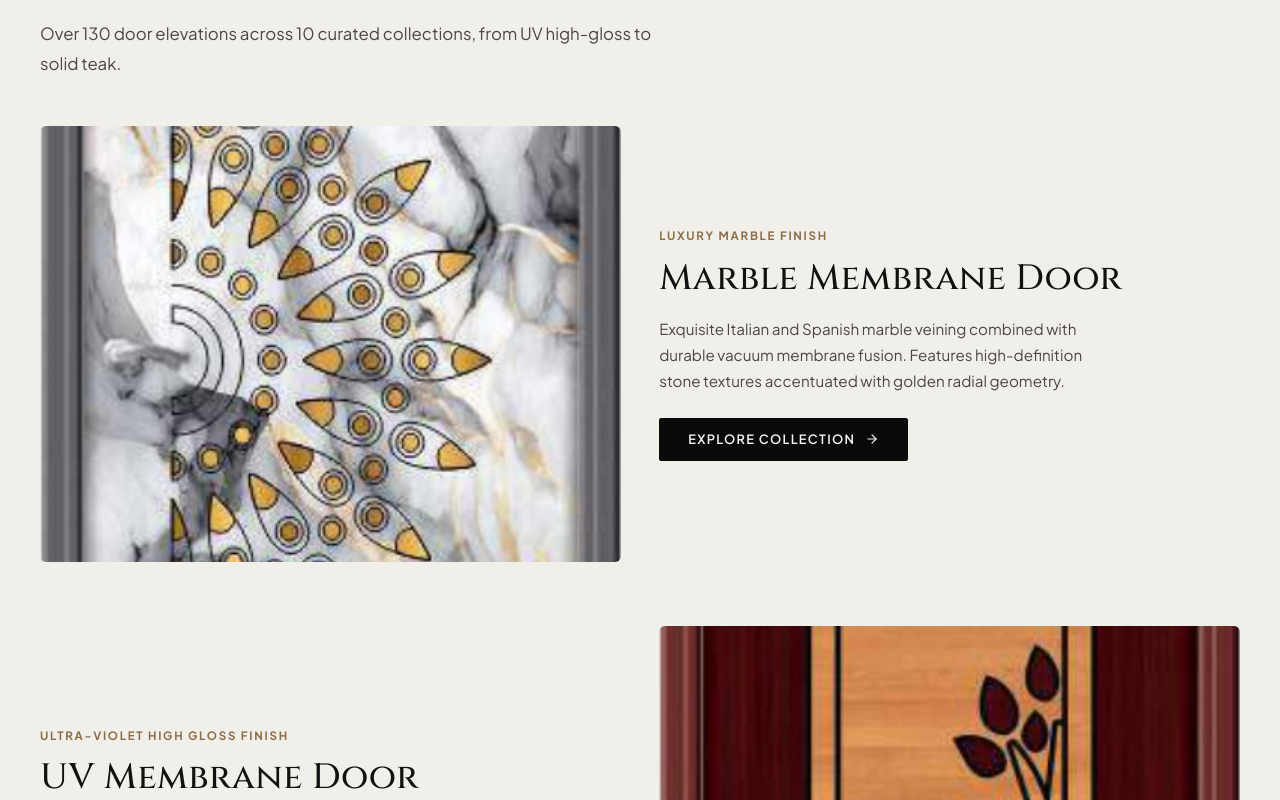
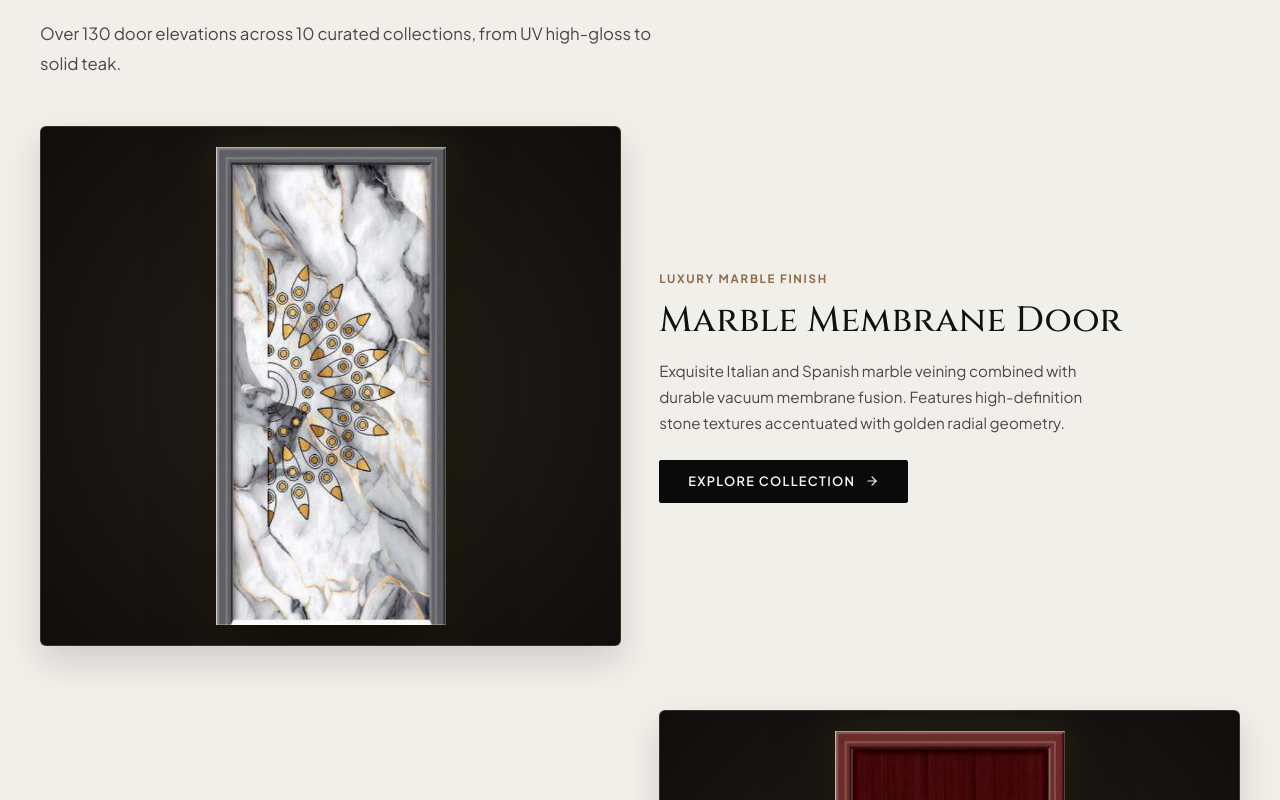
Before and after one commit to alshifaa1235/new_ikon_door, a React (Vite) app: page / in a window 1280 px wide. Shown: the part 1540-2340 px from the top of the page. Built offline with nearby package versions, Linux system fonts and the light colour scheme; no server answers; the database is empty; a web font is replaced by a local one.

Commit message:
fix: restore full uncropped door elevations on landing page and remove env files from repository

```diff
--- a/src/pages/HomePage.jsx
+++ b/src/pages/HomePage.jsx
@@ -254,11 +254,16 @@ export default function HomePage() {
                   style={{
                     borderRadius: 'var(--radius-md)',
                     overflow: 'hidden',
-                    aspectRatio: '4/3',
-                    background: '#e8e5df',
+                    height: 'clamp(400px, 46vw, 520px)',
+                    background: 'radial-gradient(circle at center, #24221f 0%, #0f0e0d 100%)',
+                    border: '1px solid rgba(184, 151, 108, 0.25)',
+                    boxShadow: '0 16px 36px rgba(0,0,0,0.14)',
                     order: i % 2 === 1 ? 2 : 1,
                     cursor: 'pointer',
-                    display: 'block',
+                    display: 'flex',
+                    alignItems: 'center',
+                    justifyContent: 'center',
+                    padding: '1.25rem',
                     textDecoration: 'none',
                   }}
                 >
@@ -266,7 +271,16 @@ export default function HomePage() {
                     src={col.hero_image || `/doors/lifestyle_page_${String(i + 3).padStart(2, '0')}.jpg`}
                     alt={`New Ikon ${col.name} Collection`}
                     loading="lazy"
-                    style={{ width: '100%', height: '100%', objectFit: 'cover', display: 'block' }}
+                    style={{
+                      maxHeight: '100%',
+                      maxWidth: '100%',
+                      width: 'auto',
+                      height: 'auto',
+                      objectFit: 'contain',
+                      display: 'block',
+                      filter: 'drop-shadow(0 20px 30px rgba(0,0,0,0.75)) drop-shadow(0 0 15px rgba(184,134,11,0.18))',
+                      transition: 'transform 0.4s ease',
+                    }}
                   />
                 </a>
 
```
Also changed, not shown: 2 other files (tests, documents, lock files or other folders).
